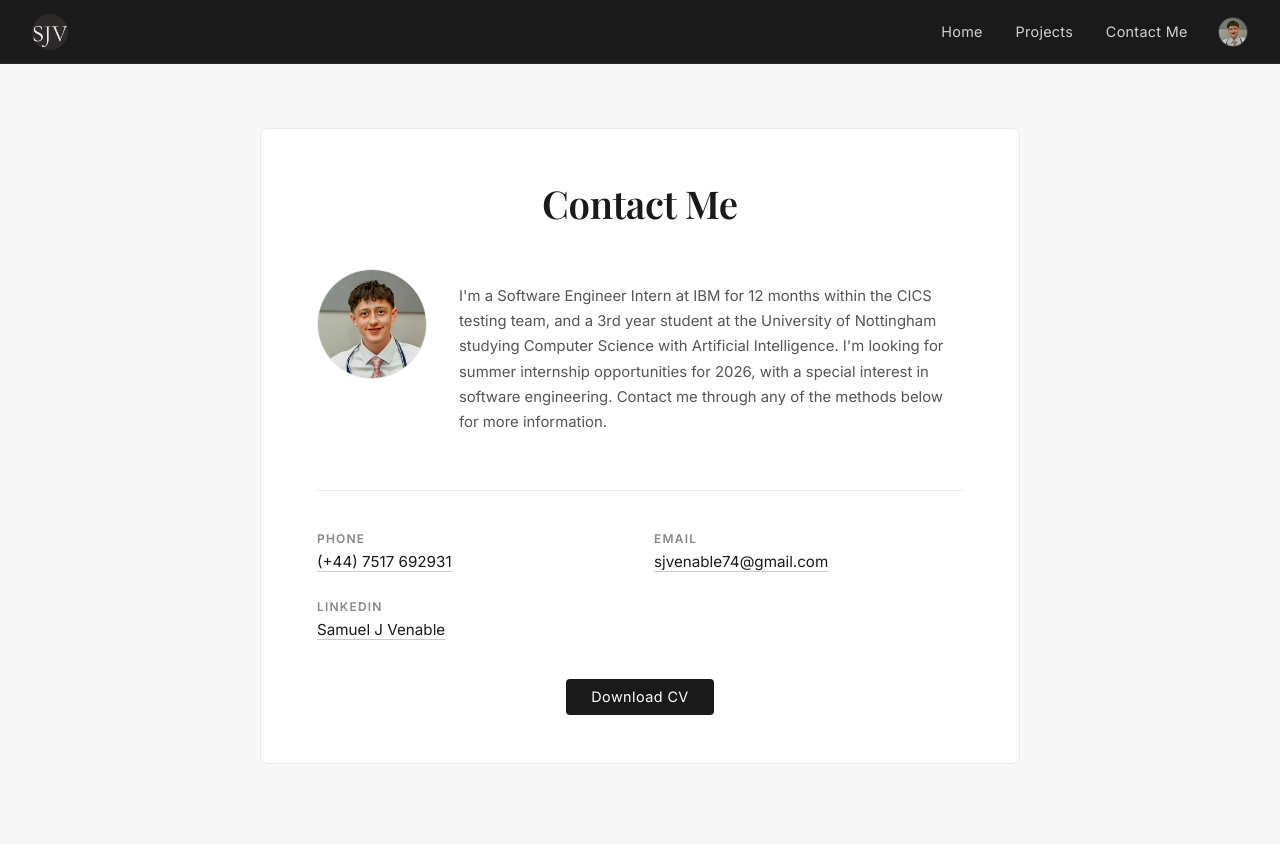
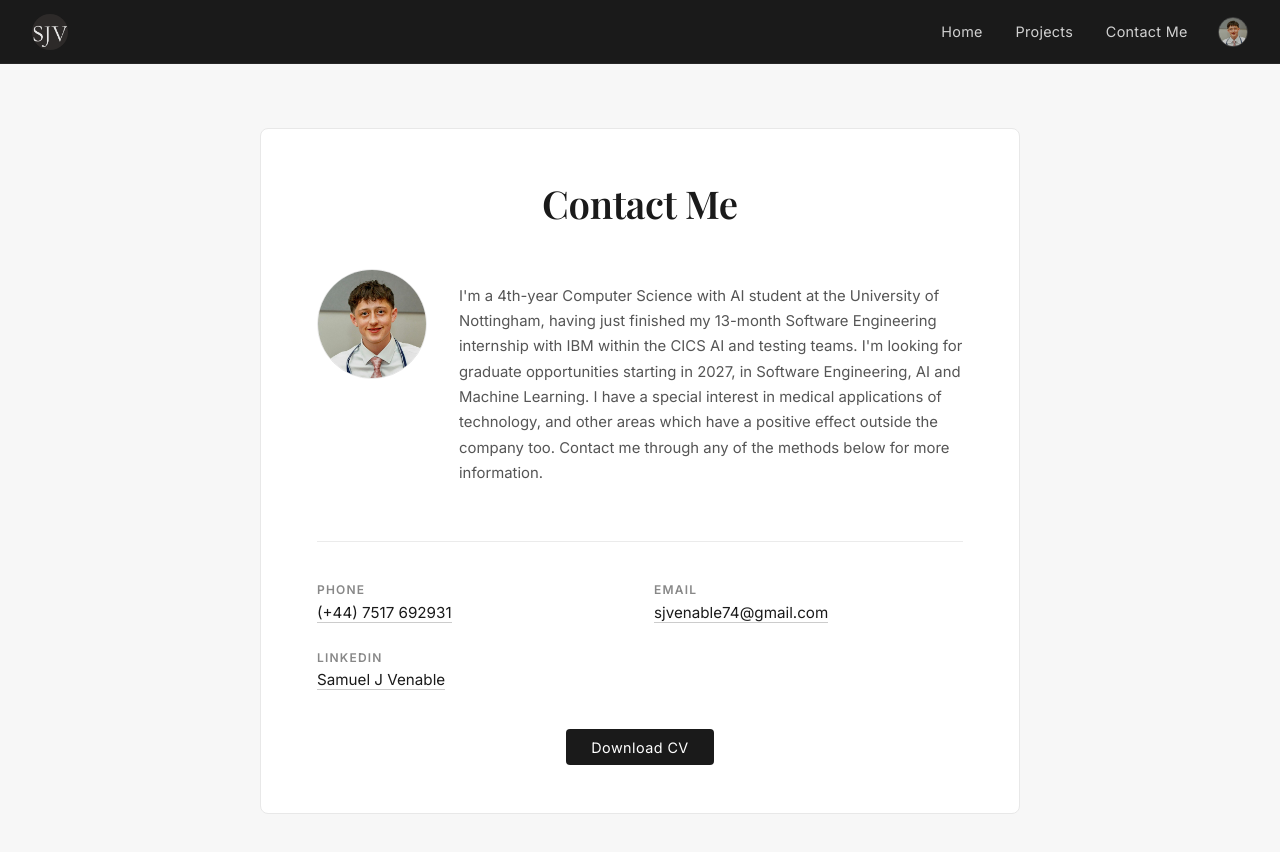
Before and after one commit to SJVenable/SJVenable.github.io, a React (Create React App) app: page /ContactMe in a window 1280 px wide. Shown: the top 852 px of the page. Built offline with nearby package versions, Linux system fonts and the light colour scheme.

Commit message:
Revise introduction and internship information
Updated personal introduction and internship details.

```diff
--- a/src/pages/ContactMe.js
+++ b/src/pages/ContactMe.js
@@ -10,11 +10,11 @@ function ContactMe() {
         <div className={styles.profileSection}>
           <img src="../images/pfp.jpg" alt="Profile" className={styles.profilePic} />
           <p className={styles.intro}>
-            I'm a Software Engineer Intern at IBM for 12 months within the CICS testing team, and
-            a 3rd year student at the University of Nottingham studying Computer Science with
-            Artificial Intelligence. I'm looking for summer internship opportunities for 2026, with
-            a special interest in software engineering. Contact me through any of the methods below
-            for more information.
+            I'm a 4th-year Computer Science with AI student at the University of Nottingham, having
+            just finished my 13-month Software Engineering internship with IBM within the CICS AI
+            and testing teams. I'm looking for graduate opportunities starting in 2027, in Software Engineering,
+            AI and Machine Learning. I have a special interest in medical applications of technology, and other
+            areas which have a positive effect outside the company too. Contact me through any of the methods below for more information.
           </p>
         </div>
 
```
